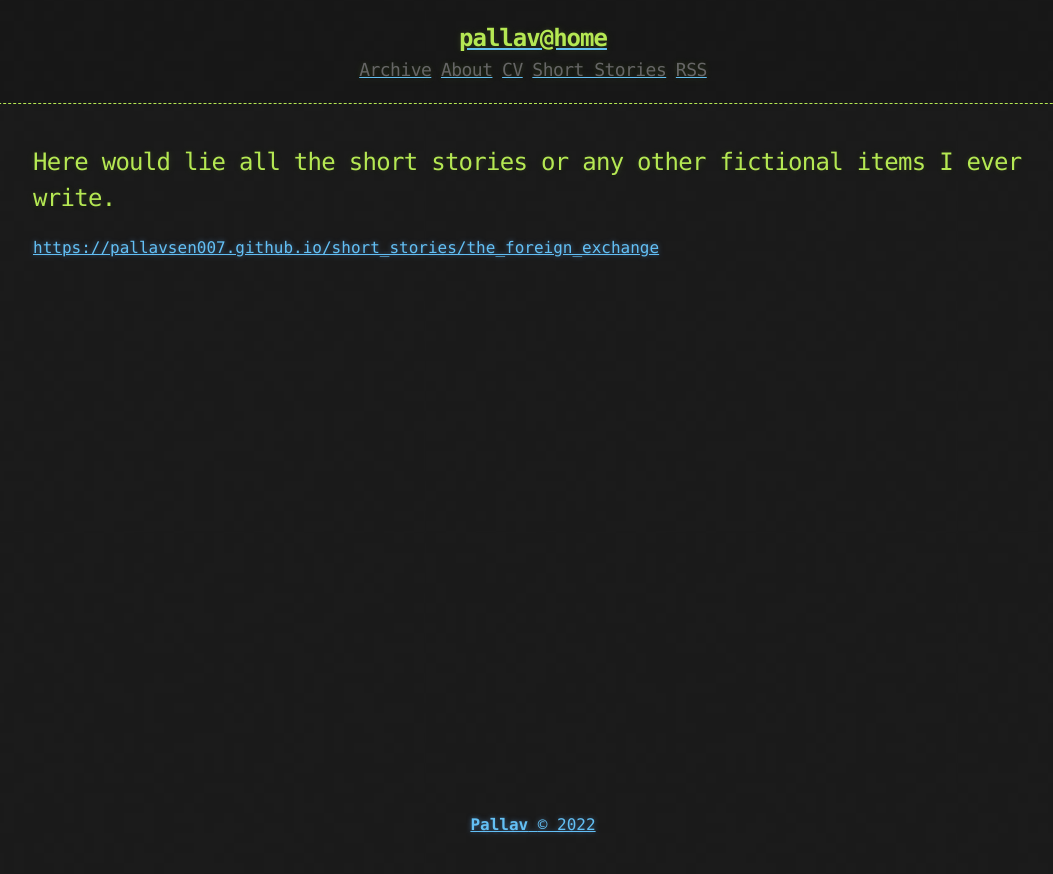
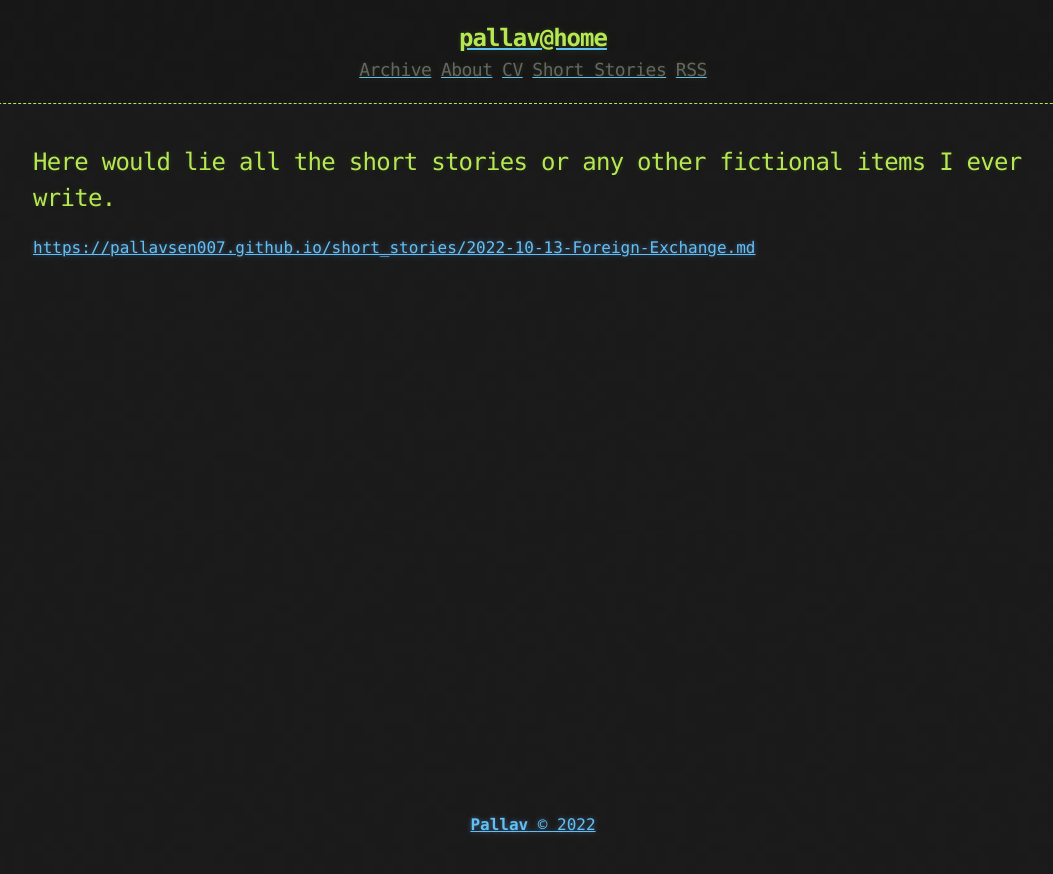
Before and after one commit to pallavsen007/pallavsen007.github.io, a Jekyll site: the page built from short_stories.md, in a window 1280 px wide. Shown: the top 874 px of the page, without its empty margins (107-1160 px from the left). Built offline with Jekyll 4.4.1, drawn with Linux system fonts in a browser that asks for light colours; part of the change alters nothing that is shown.

Commit message:
short stories link

```diff
--- a/short_stories.md
+++ b/short_stories.md
@@ -6,4 +6,4 @@ published: true
 
 ## Here would lie all the short stories or any other fictional items I ever write.
 
-[https://pallavsen007.github.io/short_stories/the_foreign_exchange](the foreign exchange)
+[https://pallavsen007.github.io/short_stories/2022-10-13-Foreign-Exchange.md](the foreign exchange)
```
